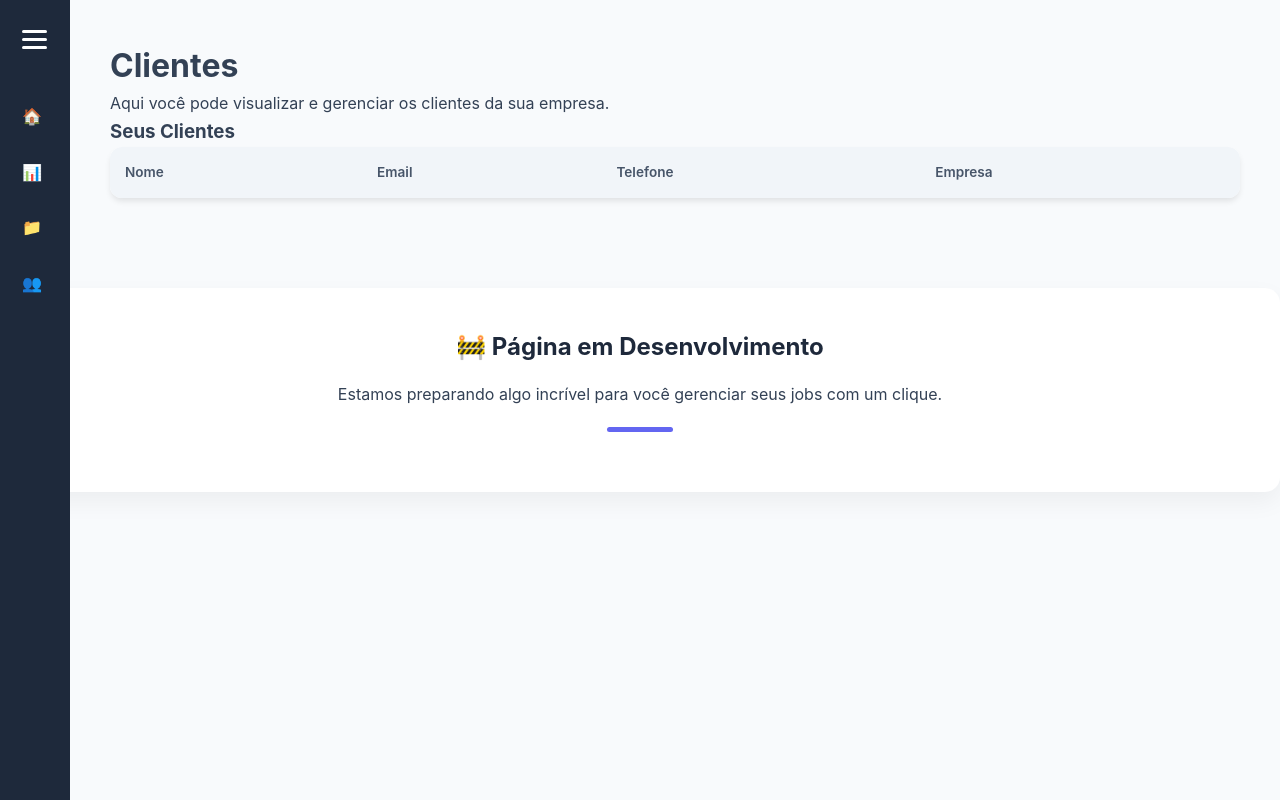
After one commit to PatrickOrnelas/SoloSync, a Django app: page /clientes/ in a window 1280 px wide. The commit adds this page. Run offline with Django 5.2, Linux system fonts and the light colour scheme; data that the repository does not hold is empty.

Commit message:
Atualização
CSS: Adicionei algumas configurações
Templates: Criei 3 partials que são blocos de códigos que irei replicar nos demais HTMLs, como o sidebar, os scripts JS e um card que sinaliza que a pagina está em desenvolvimento. Criei uma página para a visualização dos clientes, e por fim eu somente removi os blocos que seriam repetidos e inseri os partials criados.
URLs: Adiantei as URLs que irei usar, criei e organizei as mesmas
Views: Fiz uma função para listar os projetos, fiz tbm uma função para listar os clientes.

```diff
--- a/gestao/static/gestao/css/style.css
+++ b/gestao/static/gestao/css/style.css
@@ -22,6 +22,7 @@ body {
 }
 
 .main-container {
+    flex: 1;
     max-width: 1100px;
     margin: 40px auto;
     padding: 0 20px;
@@ -239,6 +240,28 @@ body {
     animation: loading 2s infinite ease-in-out;
 }
 
+.projects-container {
+    display: grid;
+    grid-template-columns: repeat(auto-fill, minmax(300px, 1fr));
+    gap: 20px;
+    margin-top: 20px;
+}
+
+.project-card {
+    background: var(--white);
+    padding: 20px;
+    border-radius: 12px;
+    box-shadow: 0 4px 6px rgba(0,0,0,0.05);
+    border-top: 4px solid var(--primary);
+}
+
+.project-card h2 {
+    color: var(--dark);
+    margin-bottom: 10px;
+    font-size: 1.2rem;
+}
+
+
 @keyframes loading {
     0% { width: 0; }
     50% { width: 100px; }
--- /dev/null
+++ b/gestao/templates/gestao/clientes.html
@@ -0,0 +1,44 @@
+{% load static %}
+<!DOCTYPE html>
+<html lang="pt-br">
+<head>
+    <meta charset="UTF-8">
+    <meta name="viewport" content="width=device-width, initial-scale=1.0">
+    <title>Clientes - SoloSync</title>
+    <link rel="stylesheet" href="{% static 'gestao/css/style.css' %}">
+</head>
+<body>
+    {% include "gestao/partials/_sidebar.html" %}
+    <div class="main-content">
+        <h1>Clientes</h1>
+        <p>Aqui você pode visualizar e gerenciar os clientes da sua empresa.</p>
+        <section class="clients-section">
+            <h3>Seus Clientes</h3>
+            <div class="table-container">
+                <table class="custom-table">
+                    <thead>
+                        <tr>
+                            <th>Nome</th>
+                            <th>Email</th>
+                            <th>Telefone</th>
+                            <th>Empresa</th>
+                        </tr>
+                    </thead>
+                    <tbody>
+                        {% for cliente in clientes  %}
+                        <tr>
+                            <td class="font-bold"><a href="">{{ cliente.nome }}</a></td>
+                            <td>{{ cliente.email }}</td>
+                            <td>{{ cliente.telefone }}</td>
+                            <td>{{ cliente.empresa }}</td>
+                        </tr>
+                        {% endfor %}
+                    </tbody>
+                </table>
+            </div>
+        </section>
+    </div>
+    {% include "gestao/partials/_development.html" %}
+    {% include "gestao/partials/_script.html" %}
+</body>
+</html>
--- /dev/null
+++ b/gestao/templates/gestao/partials/_development.html
@@ -0,0 +1,7 @@
+<section class="welcome-section">
+    <div class="welcome-card">
+            <h2>🚧 Página em Desenvolvimento</h2>
+            <p>Estamos preparando algo incrível para você gerenciar seus jobs com um clique.</p>
+            <div class="loader-simple"></div>
+    </div>
+</section>
--- /dev/null
+++ b/gestao/templates/gestao/partials/_script.html
@@ -0,0 +1,6 @@
+<script>
+        function toggleSidebar() {
+            const sidebar = document.getElementById('sidebar');
+            sidebar.classList.toggle('aberta');
+        }
+    </script>
--- /dev/null
+++ b/gestao/templates/gestao/partials/_sidebar.html
@@ -0,0 +1,14 @@
+<div class="sidebar" id="sidebar">
+        <div class="menu-icon" onclick="toggleSidebar()">
+            <span></span>
+            <span></span>
+            <span></span>
+        </div>
+
+        <nav class="menu-items">
+            <a href="{% url 'index' %}">🏠 <span>Home</span></a>
+            <a href="{% url 'dashboard' %}">📊 <span>Dashboard</span></a>
+            <a href="{% url "listar-projetos" %}">📁 <span>Projetos</span></a>
+            <a href="{% url "listar-clientes" %}">👥 <span>Clientes</span></a>
+        </nav>
+    </div>
--- a/gestao/urls.py
+++ b/gestao/urls.py
@@ -7,6 +7,15 @@ urlpatterns = [
     # URLs para Dashboard
     path('dashboard/', views.dashboard, name='dashboard'),
     # URLs para Projetos
-    path('criar-projeto/', views.criar_projeto, name='criar-projeto'),
+    path('projetos/', views.listar_projetos, name='listar-projetos'),
+    # path('projetos/criar-projeto/', views.criar_projeto, name='criar-projeto'),
+    # path('projetos/<int:projeto_id>/', views.detalhar_projeto, name='detalhar-projeto'),
     # URLs para Clientes
+    path('clientes/', views.listar_clientes, name='listar-clientes'),
+    # path('clientes/criar-cliente/', views.criar_cliente, name='criar-cliente'),
+    # path('clientes/<int:cliente_id>/', views.detalhar_cliente, name='detalhar-cliente'),
+    # URLs para Tarefas
+    # path('projetos/<int:projeto_id>/tarefas/', views.listar_tarefas, name='listar-tarefas'),
+    # path('projetos/<int:projeto_id>/tarefas/criar-tarefa/', views.criar_tarefa, name='criar-tarefa'),
+    # path('tarefas/<int:tarefa_id>/', views.detalhar_tarefa, name='detalhar-tarefa'),
 ]
--- a/gestao/views.py
+++ b/gestao/views.py
@@ -1,15 +1,34 @@
 from django.shortcuts import render
-from .models import Projeto
+from .models import Projeto, Cliente, Tarefa
 from django.db.models import Sum
 
+# View de inicio
 def index(request):
     return render(request=request, template_name='gestao/index.html')
 
+# Views relacionados com projetos
 def criar_projeto(request):
     return render(request=request, template_name='gestao/projetos.html')
 
+def listar_projetos(request):
+    projetos = Projeto.objects.all()
+    print(f"DEBUG: Encontrei {projetos.count()} projetos no banco de dados.")
+    context = {
+        'projetos' : projetos
+    }
+    return render(request=request, template_name='gestao/projetos.html', context=context)
+
+# Views relacionados com clientes
 def criar_cliente(request):
-    pass
+    return render(request=request, template_name='gestao/clientes.html')
+
+def listar_clientes(request):
+    clientes = Cliente.objects.all()
+    print(f"DEBUG: Encontrei {clientes.count()} clientes no banco de dados.")
+    context = {
+        'clientes' : clientes
+    }
+    return render(request=request, template_name='gestao/clientes.html', context=context)
 
 
 def dashboard(request):
```
Also changed, not shown: gestao/templates/gestao/dashboard.html (+4 -23 lines), gestao/templates/gestao/index.html (+3 -27 lines), gestao/templates/gestao/projetos.html (+41 -18 lines).
